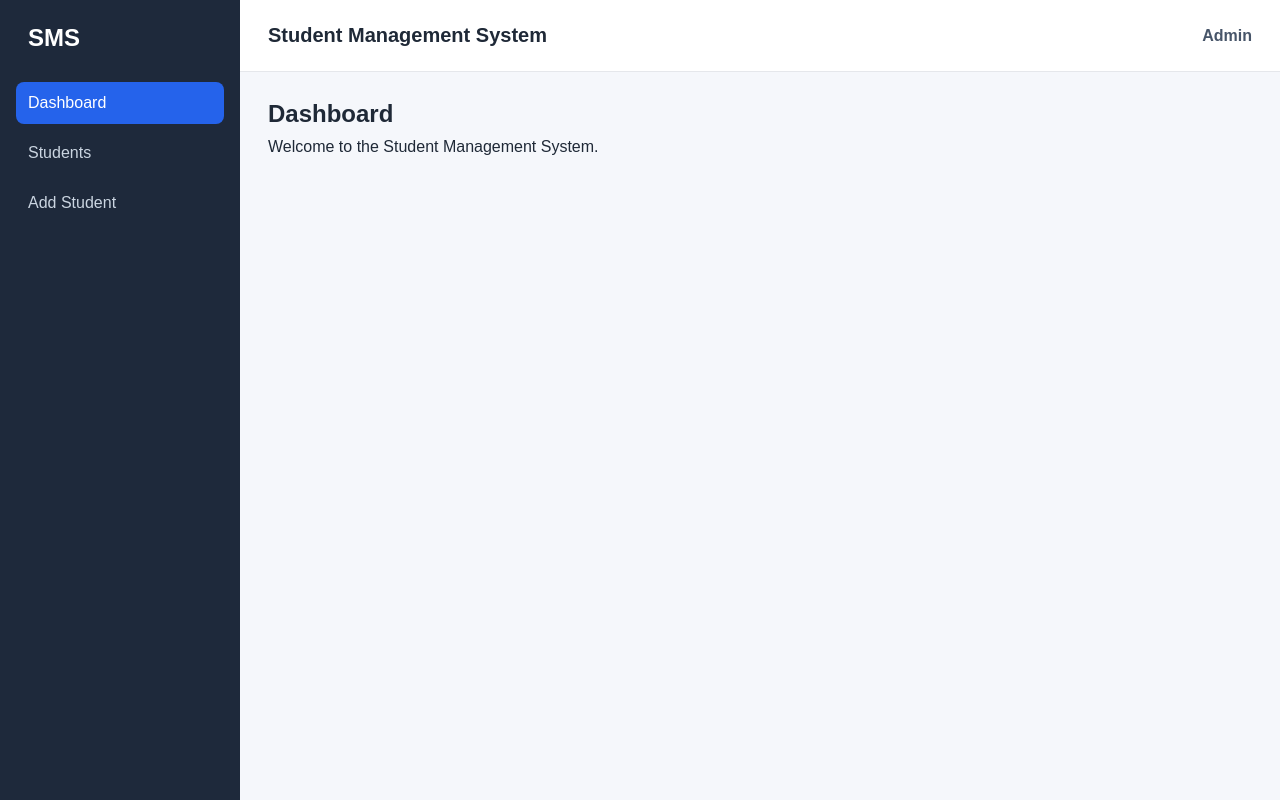
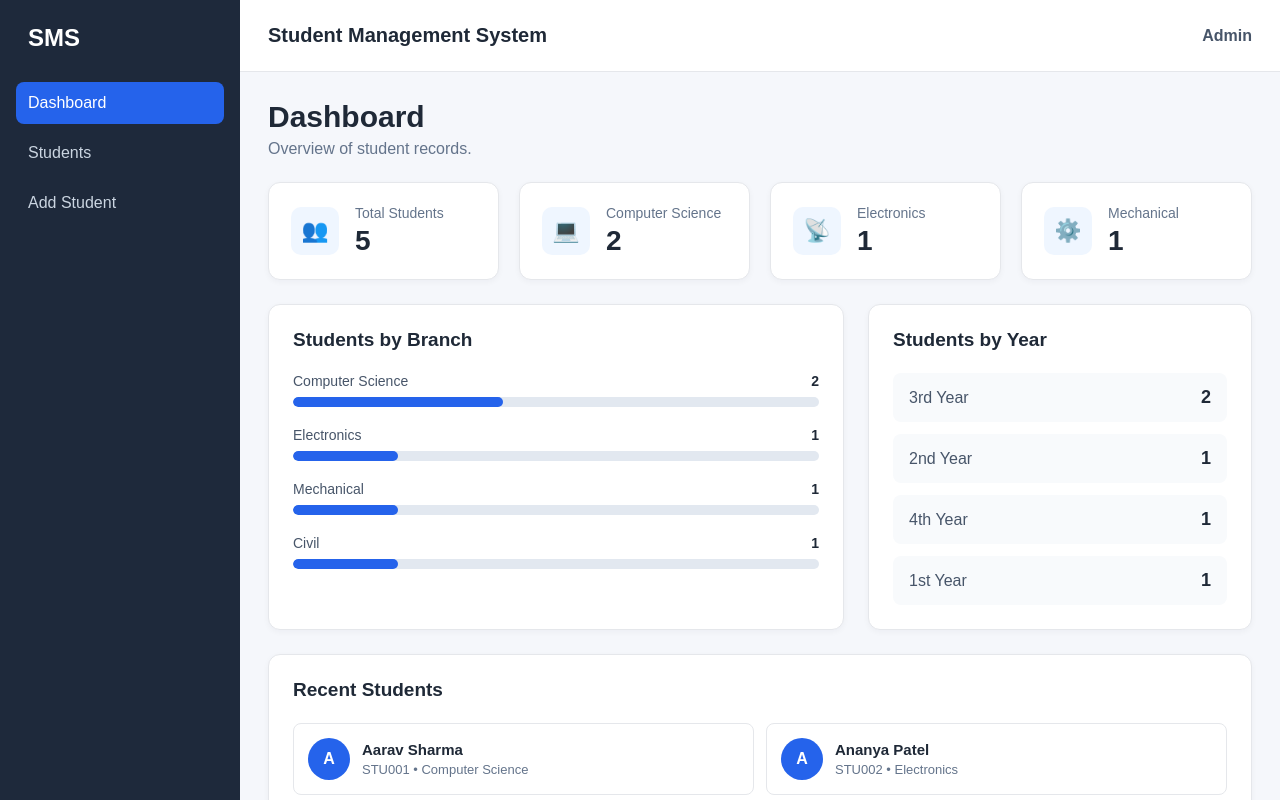
Before and after one commit to tanvimathur2006/DEVOPS-2026-CS-E-23, a React (Vite) app in the folder client/: page / in a window 1280 px wide. Shown: the top 800 px of the page. Built offline with nearby package versions, Linux system fonts and the light colour scheme.

Commit message:
feat: add dashboard statistics

```diff
--- /dev/null
+++ b/client/src/data/studentData.js
@@ -0,0 +1,64 @@
+const students = [
+  {
+    id: 1,
+    studentId: "STU001",
+    name: "Aarav Sharma",
+    email: "aarav.sharma@example.com",
+    phone: "9876543210",
+    branch: "Computer Science",
+    year: "3rd Year",
+    gender: "Male",
+    dateOfBirth: "2004-05-12",
+    address: "Pune, Maharashtra",
+  },
+  {
+    id: 2,
+    studentId: "STU002",
+    name: "Ananya Patel",
+    email: "ananya.patel@example.com",
+    phone: "9876543211",
+    branch: "Electronics",
+    year: "2nd Year",
+    gender: "Female",
+    dateOfBirth: "2005-08-21",
+    address: "Ahmedabad, Gujarat",
+  },
+  {
+    id: 3,
+    studentId: "STU003",
+    name: "Rohan Verma",
+    email: "rohan.verma@example.com",
+    phone: "9876543212",
+    branch: "Mechanical",
+    year: "4th Year",
+    gender: "Male",
+    dateOfBirth: "2003-02-15",
+    address: "Delhi",
+  },
+  {
+    id: 4,
+    studentId: "STU004",
+    name: "Ishita Singh",
+    email: "ishita.singh@example.com",
+    phone: "9876543213",
+    branch: "Computer Science",
+    year: "1st Year",
+    gender: "Female",
+    dateOfBirth: "2006-11-03",
+    address: "Lucknow, Uttar Pradesh",
+  },
+  {
+    id: 5,
+    studentId: "STU005",
+    name: "Kabir Mehta",
+    email: "kabir.mehta@example.com",
+    phone: "9876543214",
+    branch: "Civil",
+    year: "3rd Year",
+    gender: "Male",
+    dateOfBirth: "2004-07-19",
+    address: "Jaipur, Rajasthan",
+  },
+];
+
+export default students;
--- a/client/src/index.css
+++ b/client/src/index.css
@@ -149,3 +149,214 @@ a {
     height: 64px;
   }
 }
+
+/* ============================= */
+/* Dashboard */
+/* ============================= */
+
+.page-header {
+  margin-bottom: 24px;
+}
+
+.page-header h1 {
+  font-size: 30px;
+  margin-bottom: 6px;
+}
+
+.page-header p {
+  color: #64748b;
+}
+
+.stats-grid {
+  display: grid;
+  grid-template-columns: repeat(4, 1fr);
+  gap: 20px;
+  margin-bottom: 24px;
+}
+
+.stat-card {
+  background-color: white;
+  border: 1px solid #e5e7eb;
+  border-radius: 12px;
+  padding: 22px;
+  display: flex;
+  align-items: center;
+  gap: 16px;
+  box-shadow: 0 2px 6px rgba(15, 23, 42, 0.04);
+}
+
+.stat-card-icon {
+  width: 48px;
+  height: 48px;
+  border-radius: 10px;
+  background-color: #eff6ff;
+  display: flex;
+  align-items: center;
+  justify-content: center;
+  font-size: 22px;
+}
+
+.stat-card p {
+  color: #64748b;
+  font-size: 14px;
+  margin-bottom: 4px;
+}
+
+.stat-card h2 {
+  font-size: 28px;
+}
+
+.dashboard-grid {
+  display: grid;
+  grid-template-columns: 1.5fr 1fr;
+  gap: 24px;
+  margin-bottom: 24px;
+}
+
+.dashboard-card {
+  background-color: white;
+  border: 1px solid #e5e7eb;
+  border-radius: 12px;
+  padding: 24px;
+  box-shadow: 0 2px 6px rgba(15, 23, 42, 0.04);
+}
+
+.card-header {
+  margin-bottom: 22px;
+}
+
+.card-header h2 {
+  font-size: 19px;
+}
+
+.bar-list {
+  display: flex;
+  flex-direction: column;
+  gap: 20px;
+}
+
+.bar-item {
+  display: flex;
+  flex-direction: column;
+  gap: 8px;
+}
+
+.bar-label {
+  display: flex;
+  justify-content: space-between;
+  font-size: 14px;
+}
+
+.bar-label span {
+  color: #475569;
+}
+
+.bar-background {
+  width: 100%;
+  height: 10px;
+  background-color: #e2e8f0;
+  border-radius: 10px;
+  overflow: hidden;
+}
+
+.bar-fill {
+  height: 100%;
+  background-color: #2563eb;
+  border-radius: 10px;
+  transition: width 0.3s ease;
+}
+
+.year-list {
+  display: flex;
+  flex-direction: column;
+  gap: 12px;
+}
+
+.year-item {
+  display: flex;
+  align-items: center;
+  justify-content: space-between;
+  padding: 14px 16px;
+  background-color: #f8fafc;
+  border-radius: 8px;
+}
+
+.year-item span {
+  color: #475569;
+}
+
+.year-item strong {
+  font-size: 18px;
+}
+
+.recent-students {
+  margin-bottom: 20px;
+}
+
+.recent-student-list {
+  display: grid;
+  grid-template-columns: repeat(2, 1fr);
+  gap: 12px;
+}
+
+.recent-student {
+  display: flex;
+  align-items: center;
+  gap: 12px;
+  padding: 14px;
+  border: 1px solid #e5e7eb;
+  border-radius: 8px;
+}
+
+.student-avatar {
+  width: 42px;
+  height: 42px;
+  border-radius: 50%;
+  background-color: #2563eb;
+  color: white;
+  display: flex;
+  align-items: center;
+  justify-content: center;
+  font-weight: bold;
+  flex-shrink: 0;
+}
+
+.recent-student h3 {
+  font-size: 15px;
+  margin-bottom: 4px;
+}
+
+.recent-student p {
+  font-size: 13px;
+  color: #64748b;
+}
+
+/* Dashboard responsive design */
+
+@media (max-width: 1000px) {
+  .stats-grid {
+    grid-template-columns: repeat(2, 1fr);
+  }
+
+  .dashboard-grid {
+    grid-template-columns: 1fr;
+  }
+}
+
+@media (max-width: 600px) {
+  .stats-grid {
+    grid-template-columns: 1fr;
+  }
+
+  .recent-student-list {
+    grid-template-columns: 1fr;
+  }
+
+  .page-header h1 {
+    font-size: 26px;
+  }
+
+  .dashboard-card {
+    padding: 18px;
+  }
+}
--- a/client/src/pages/Dashboard.jsx
+++ b/client/src/pages/Dashboard.jsx
@@ -1,8 +1,133 @@
+import students from "../data/studentData";
+
 function Dashboard() {
+  const totalStudents = students.length;
+
+  const branchCounts = students.reduce((counts, student) => {
+    counts[student.branch] = (counts[student.branch] || 0) + 1;
+    return counts;
+  }, {});
+
+  const yearCounts = students.reduce((counts, student) => {
+    counts[student.year] = (counts[student.year] || 0) + 1;
+    return counts;
+  }, {});
+
   return (
-    <section>
-      <h1>Dashboard</h1>
-      <p>Welcome to the Student Management System.</p>
+    <section className="dashboard">
+      <div className="page-header">
+        <div>
+          <h1>Dashboard</h1>
+          <p>Overview of student records.</p>
+        </div>
+      </div>
+
+      {/* Statistics Cards */}
+      <div className="stats-grid">
+        <div className="stat-card">
+          <div className="stat-card-icon">👥</div>
+
+          <div>
+            <p>Total Students</p>
+            <h2>{totalStudents}</h2>
+          </div>
+        </div>
+
+        <div className="stat-card">
+          <div className="stat-card-icon">💻</div>
+
+          <div>
+            <p>Computer Science</p>
+            <h2>{branchCounts["Computer Science"] || 0}</h2>
+          </div>
+        </div>
+
+        <div className="stat-card">
+          <div className="stat-card-icon">📡</div>
+
+          <div>
+            <p>Electronics</p>
+            <h2>{branchCounts["Electronics"] || 0}</h2>
+          </div>
+        </div>
+
+        <div className="stat-card">
+          <div className="stat-card-icon">⚙️</div>
+
+          <div>
+            <p>Mechanical</p>
+            <h2>{branchCounts["Mechanical"] || 0}</h2>
+          </div>
+        </div>
+      </div>
+
+      {/* Branch and Year Statistics */}
+      <div className="dashboard-grid">
+        <div className="dashboard-card">
+          <div className="card-header">
+            <h2>Students by Branch</h2>
+          </div>
+
+          <div className="bar-list">
+            {Object.entries(branchCounts).map(([branch, count]) => (
+              <div className="bar-item" key={branch}>
+                <div className="bar-label">
+                  <span>{branch}</span>
+                  <strong>{count}</strong>
+                </div>
+
+                <div className="bar-background">
+                  <div
+                    className="bar-fill"
+                    style={{
+                      width: `${(count / totalStudents) * 100}%`,
+                    }}
+                  ></div>
+                </div>
+              </div>
+            ))}
+          </div>
+        </div>
+
+        <div className="dashboard-card">
+          <div className="card-header">
+            <h2>Students by Year</h2>
+          </div>
+
+          <div className="year-list">
+            {Object.entries(yearCounts).map(([year, count]) => (
+              <div className="year-item" key={year}>
+                <span>{year}</span>
+                <strong>{count}</strong>
+              </div>
+            ))}
+          </div>
+        </div>
+      </div>
+
+      {/* Recent Students */}
+      <div className="dashboard-card recent-students">
+        <div className="card-header">
+          <h2>Recent Students</h2>
+        </div>
+
+        <div className="recent-student-list">
+          {students.slice(0, 5).map((student) => (
+            <div className="recent-student" key={student.id}>
+              <div className="student-avatar">
+                {student.name.charAt(0)}
+              </div>
+
+              <div>
+                <h3>{student.name}</h3>
+                <p>
+                  {student.studentId} • {student.branch}
+                </p>
+              </div>
+            </div>
+          ))}
+        </div>
+      </div>
     </section>
   );
 }
```
